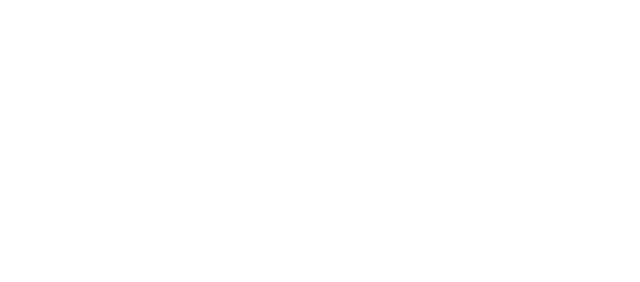
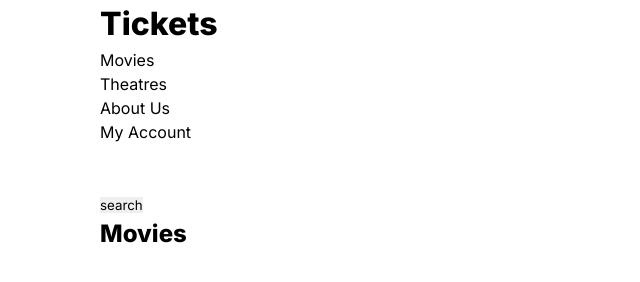
Before and after one commit to tamanchichan/autocomplete-input-field, a website: page index.html in a window 1280 px wide. Shown: the whole page, without its empty margins (0-640 px from the left). Drawn offline with Linux system fonts and the light colour scheme.

Commit message:
html body structure created

```diff
--- a/index.html
+++ b/index.html
@@ -12,12 +12,55 @@
     <meta name='description' content=''>
     <meta name='keywords' content=''>
     <meta name='viewport' content='width=device-width, initial-scale=1'>
-    <script src='./assets/script/index.js' defer></script>
+    <script src='./assets/script/index.js' type='module'></script>
+    <script src='https://api.mapbox.com/mapbox-gl-js/v2.9.1/mapbox-gl.js'></script>
     <title></title>
   </head>
   <body>
-    <header><div class='container'></div></header>
-    <main><div class='container'></div></main>
+    <header>
+      <div class='container flex'>
+        <div class='title flex'>
+          <div class='title-logo'></div>
+          <div class='title-name'>
+            <h1>Tickets</h1>
+          </div>
+        </div>
+        <nav>
+          <ul>
+            <li>Movies</li>
+            <li>Theatres</li>
+            <li>About Us</li>
+            <li>My Account</li>
+          </ul>
+        </nav>
+      </div>
+    </header>
+    <main>
+      <div class='container'>
+        <div class='input flex'>
+          <div class='input-movie'>
+            <input type='text' class='input-field-movie'>
+            <div class='output-movies'></div>
+          </div>
+          <div class='input-city'>
+            <input type='text' class='input-field-city'>
+            <div class='output-cities'></div>
+          </div>
+          <div class='input-search'>
+            <input type='button' class='input-field-search' value='search'>
+          </div>
+        </div>
+        <div class='movies'>
+          <h2>Movies</h2>
+          <div class='grid'>
+            <!-- <div class='movie'>
+              <div class='movie-poster'></div>
+              <div class='movie-title'></div>
+            </div> -->
+          </div>
+        </div>
+      </div>
+    </main>
     <footer><div class='container'></div></footer>
   </body>
 </html>
```
